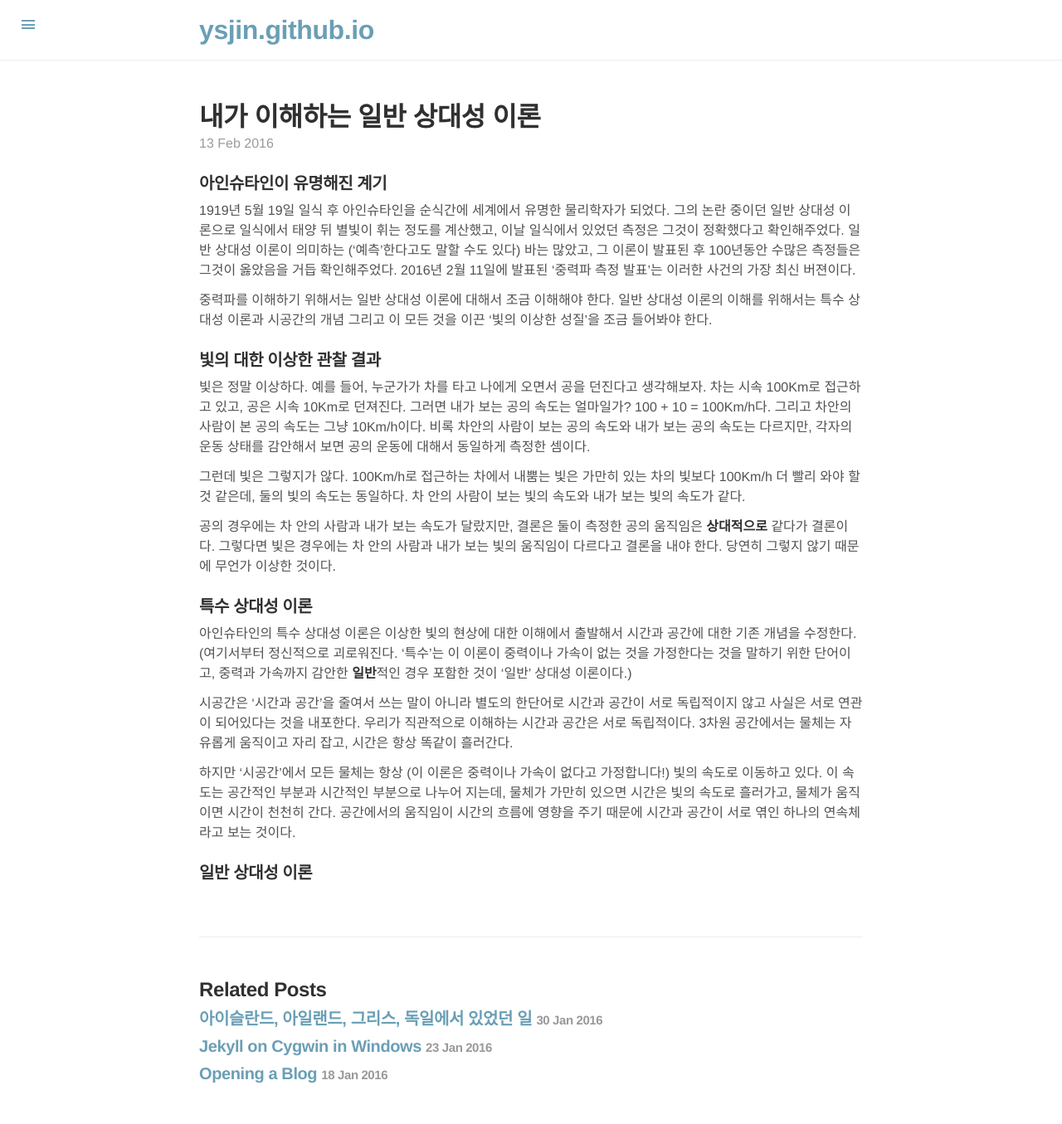
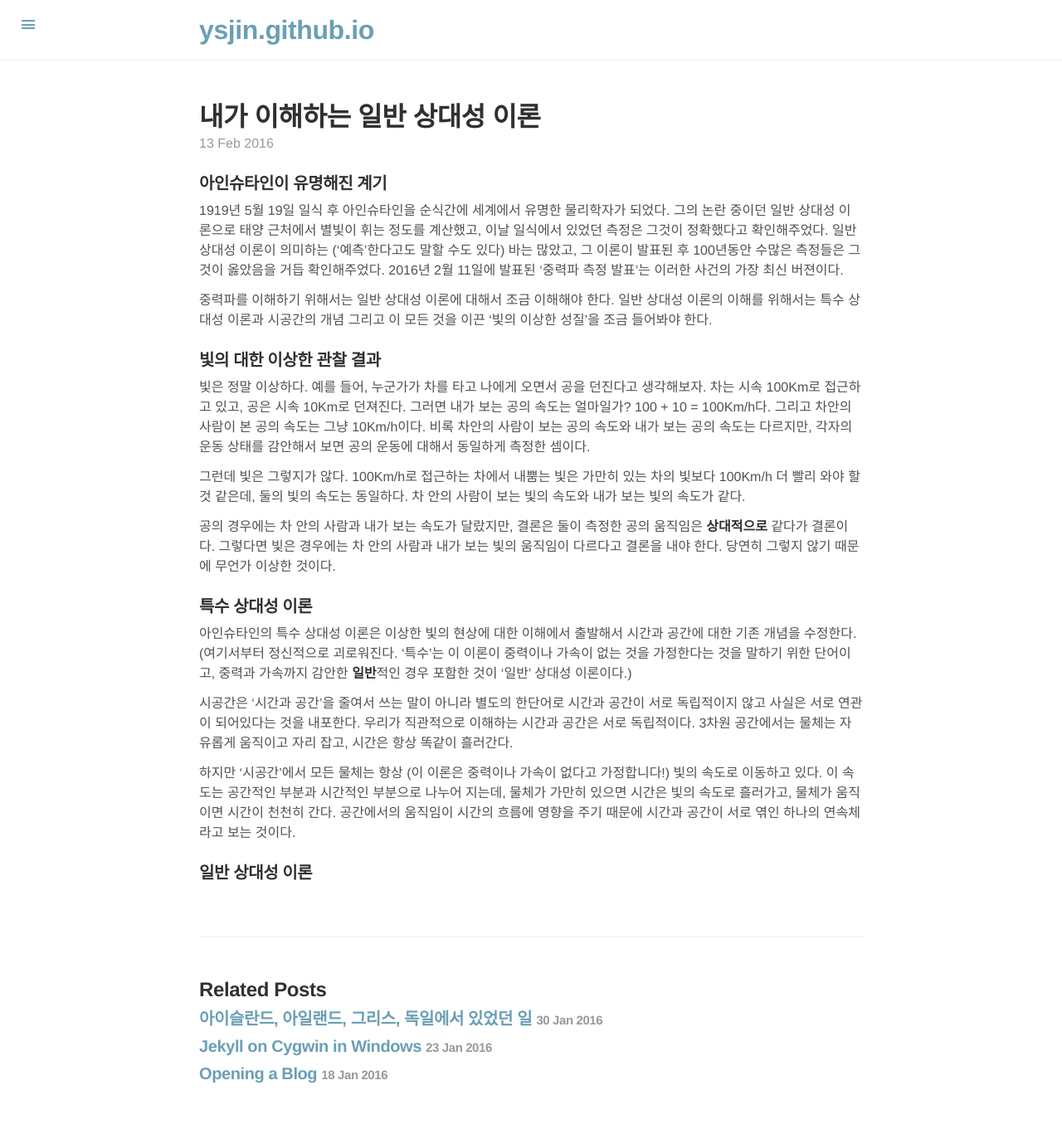
Before and after one commit to ysjin/old-blog, a Jekyll site: the page built from _posts/2016-02-13-gravitational-wave.md, in a window 1280 px wide. Shown: the whole page at 83% size. Built offline with Jekyll 4.4.1, drawn with Linux system fonts in a browser that asks for light colours; Markdown is read by kramdown in place of the engine named in the settings; comment, search, counter and statistics services are not loaded.

Commit message:
Update 2016-02-13-gravitational-wave.md

```diff
--- a/_posts/2016-02-13-gravitational-wave.md
+++ b/_posts/2016-02-13-gravitational-wave.md
@@ -8,7 +8,7 @@ comments: true
 
 ### 아인슈타인이 유명해진 계기
 1919년 5월 19일 일식 후 아인슈타인을 순식간에 세계에서 유명한 물리학자가 되었다.
-그의 논란 중이던 일반 상대성 이론으로 일식에서 태양 뒤 별빛이 휘는 정도를 계산했고, 이날 일식에서 있었던 측정은 그것이 정확했다고 확인해주었다.
+그의 논란 중이던 일반 상대성 이론으로 태양 근처에서 별빛이 휘는 정도를 계산했고, 이날 일식에서 있었던 측정은 그것이 정확했다고 확인해주었다.
 일반 상대성 이론이 의미하는 ('예측'한다고도 말할 수도 있다) 바는 많았고,  그 이론이 발표된 후 100년동안 수많은 측정들은 그것이 옳았음을 거듭 확인해주었다. 2016년 2월 11일에 발표된 '중력파 측정 발표'는 이러한 사건의 가장 최신 버젼이다.
 
 중력파를 이해하기 위해서는 일반 상대성 이론에 대해서 조금 이해해야 한다. 일반 상대성 이론의 이해를 위해서는 특수 상대성 이론과 시공간의 개념 그리고 이 모든 것을 이끈 '빛의 이상한 성질'을 조금 들어봐야 한다.
```
